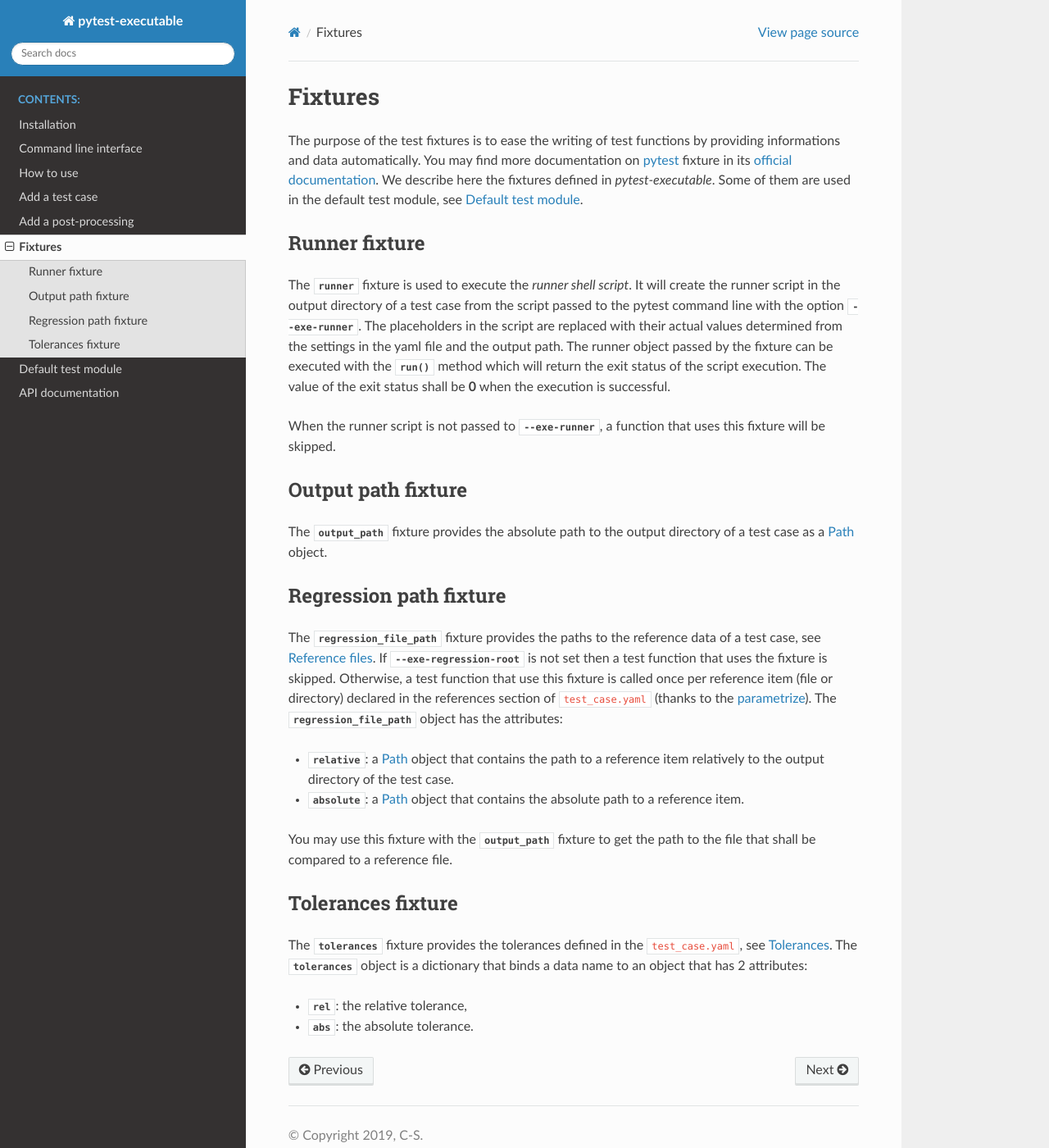
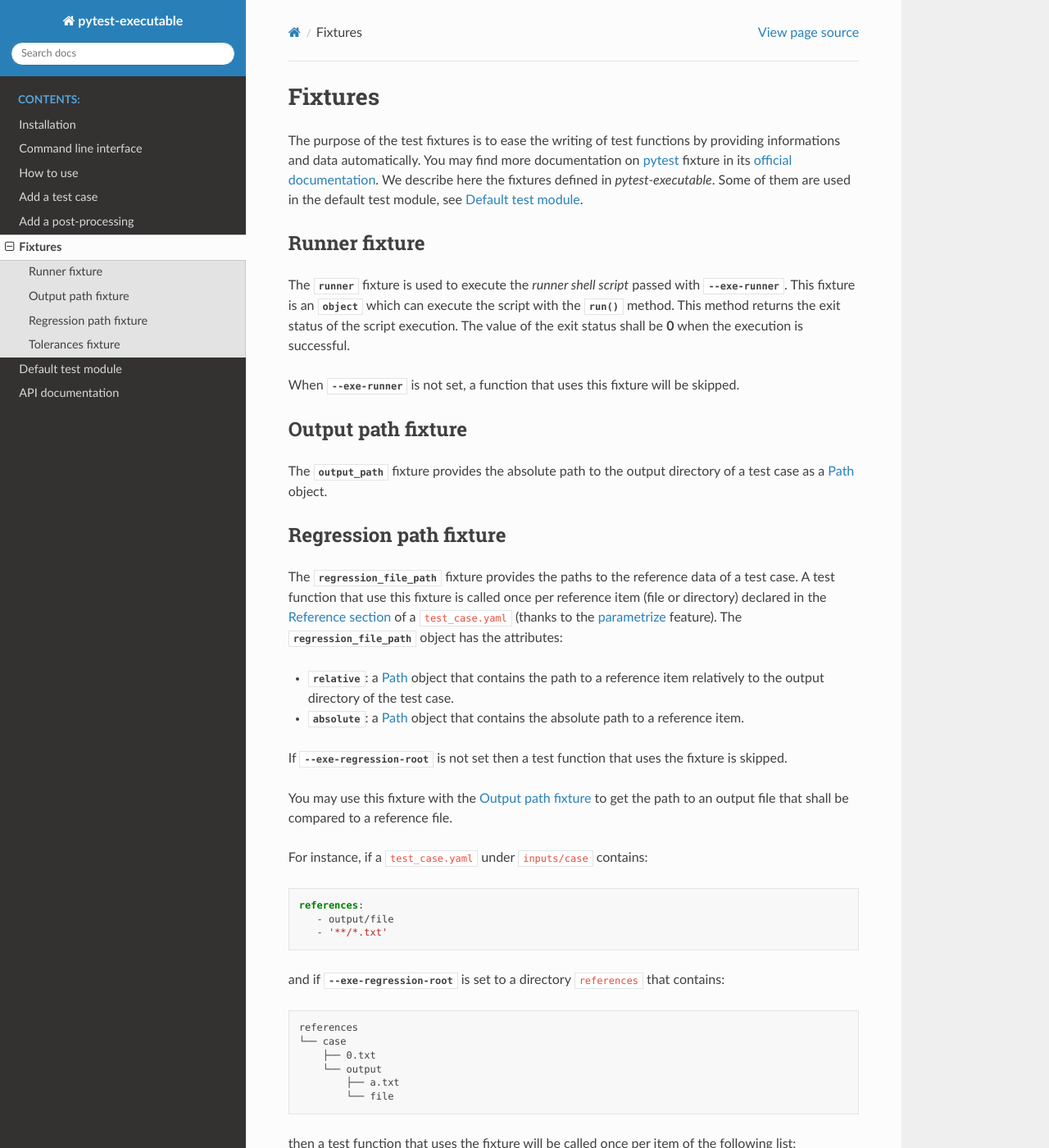
Before and after one commit to CS-SI/pytest-executable, a Sphinx documentation site: the page built from doc/fixtures.rst, in a window 1280 px wide and 1400 px high. Shown: the whole window at 82% size. Built offline with Sphinx 7.4.7 and the Read the Docs theme 2.0.0, drawn with Linux system fonts in a browser that asks for light colours; some of the changed text lies outside the part shown.

Commit message:
doc: more doc improvements

```diff
--- a/doc/fixtures.rst
+++ b/doc/fixtures.rst
@@ -30,20 +30,22 @@ on |pytest| fixture in its `official documentation
 fixtures defined in |ptx|. Some of them are used in the default test module,
 see :ref:`builtin-test-module`.
 
+.. _fixture-runner:
+
 Runner fixture
 --------------
 
-The :py:data:`runner` fixture is used to execute the |runner|. It will create
-the runner script in the output directory of a test case from the script passed
-to the pytest command line with the option :option:`--exe-runner`. The
-placeholders in the script are replaced with their actual values determined
-from the settings in the yaml file and the output path. The runner object
-passed by the fixture can be executed with the :py:meth:`run` method which will
-return the exit status of the script execution. The value of the exit status
-shall be **0** when the execution is successful.
+The :py:data:`runner` fixture is used to execute the |runner| passed with
+:option:`--exe-runner`. This fixture is an :py:class:`object
+<pytest_executable.script_runner.ScriptRunner>` which can execute the script
+with the :py:meth:`run` method. This method returns the exit status of the
+script execution. The value of the exit status shall be **0** when the
+execution is successful.
 
-When the runner script is not passed to :option:`--exe-runner`, a function that
-uses this fixture will be skipped.
+When :option:`--exe-runner` is not set, a function that uses this fixture will
+be skipped.
+
+.. _fixture-output_path:
 
 Output path fixture
 -------------------
@@ -57,11 +59,10 @@ Regression path fixture
 -----------------------
 
 The :py:data:`regression_file_path` fixture provides the paths to the reference
-data of a test case, see :ref:`yaml-ref`. If :option:`--exe-regression-root` is
-not set then a test function that uses the fixture is skipped. Otherwise, a
-test function that use this fixture is called once per reference item (file or
-directory) declared in the references section of |yaml| (thanks to the
-`parametrize <https://docs.pytest.org/en/latest/parametrize.html>`_). The
+data of a test case. A test function that use this fixture is called once per
+reference item (file or directory) declared in the :ref:`yaml-ref` of a |yaml|
+(thanks to the `parametrize
+<https://docs.pytest.org/en/latest/parametrize.html>`_ feature). The
 :py:data:`regression_file_path` object has the attributes:
 
 - :py:attr:`relative`: a `Path`_ object that contains the path to a reference
@@ -69,17 +70,71 @@ directory) declared in the references section of |yaml| (thanks to the
 - :py:attr:`absolute`: a `Path`_ object that contains the absolute path to a
   reference item.
 
-You may use this fixture with the :py:data:`output_path` fixture to get the
-path to the file that shall be compared to a reference file.
+If :option:`--exe-regression-root` is not set then a test function that uses
+the fixture is skipped.
+
+You may use this fixture with the :ref:`fixture-output_path` to get the path to
+an output file that shall be compared to a reference file.
+
+For instance, if a |yaml| under :file:`inputs/case` contains:
+
+.. code-block:: yaml
+
+   references:
+      - output/file
+      - '**/*.txt'
+
+and if :option:`--exe-regression-root` is set to a directory :file:`references`
+that contains:
+
+.. code-block:: text
+
+   references
+   └── case
+       ├── 0.txt
+       └── output
+           ├── a.txt
+           └── file
+
+then a test function that uses the fixture will be called once per item of the
+following list:
+
+.. code-block:: py
+
+   [
+     "references/case/output/file",
+     "references/case/0.txt",
+     "references/case/output/a.txt",
+   ]
+
+and for each these items, the :py:data:`regression_file_path` is set as
+described above with the relative and absolute paths.
 
 .. _tolerances-fixtures:
 
 Tolerances fixture
 ------------------
 
-The :py:data:`tolerances` fixture provides the tolerances defined in the
-|yaml|, see :ref:`yaml-tol`. The :py:data:`tolerances` object is a dictionary
-that binds a data name to an object that has 2 attributes:
+The :py:data:`tolerances` fixture provides the contents of the :ref:`yaml-tol`
+of a |yaml| as a dictionnary that maps names to :py:class:`Tolerances
+<pytest_executable.settings.Tolerances>` objects.
 
-- :py:attr:`rel`: the relative tolerance,
-- :py:attr:`abs`: the absolute tolerance.
+For instance, if a |yaml| contains:
+
+.. code-block:: yaml
+
+   tolerances:
+       data-name1:
+           abs: 1.
+       data-name2:
+           rel: 0.
+           abs: 0.
+
+then the fixture object is such that:
+
+.. code-block:: py
+
+   tolerances["data-name1"].abs = 1.
+   tolerances["data-name1"].rel = 0.
+   tolerances["data-name2"].abs = 0.
+   tolerances["data-name2"].rel = 0.
--- a/doc/test-case.rst
+++ b/doc/test-case.rst
@@ -91,8 +93,8 @@ then this line in the actual |runner| used to run the test case will be:
 
 .. _yaml-ref:
 
-Reference files
----------------
+Reference section
+-----------------
 
 The reference files are used to check for regressions on the files created by
 the |exe|. Those checks can be done by comparing the files with a tolerance
```
Also changed, not shown: other parts of doc/test-case.rst (+6 -4 lines), doc/how-to-use.rst (+5 -5 lines), doc/usage.rst (+11 -10 lines), 1 other file.
